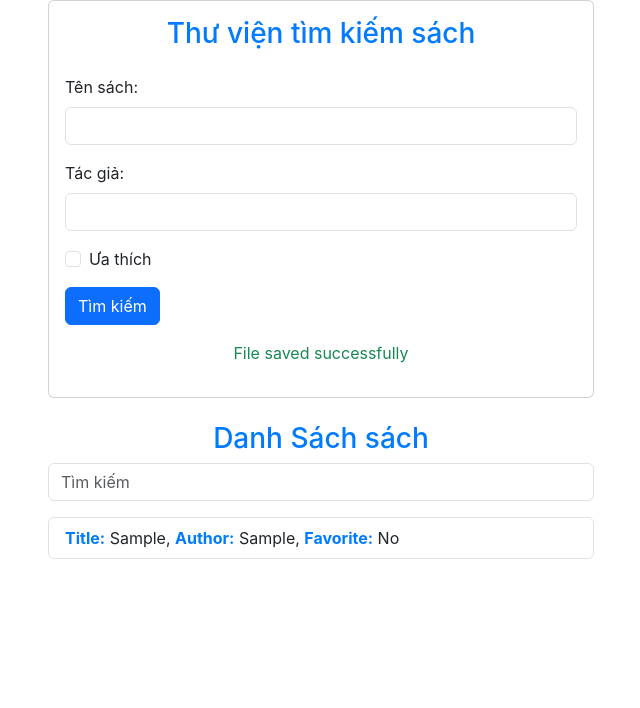
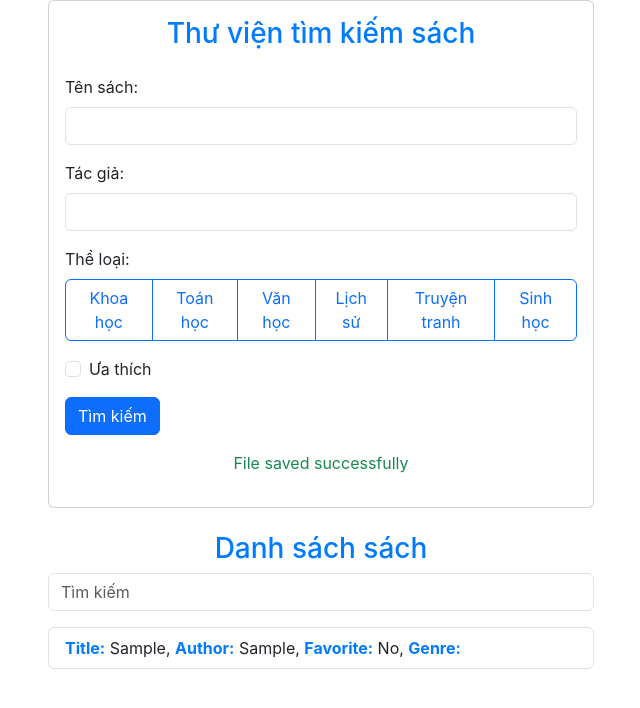
Before and after one commit to viethieu200698/T2311E_ExamReact, a React (Create React App) app: page / in a window 1280 px wide. Both pictures are taken after typing "Sample", "Sample" into the empty fields and a click on the button "Tìm kiếm". Shown: the top 708 px of the page, without its empty margins (319-959 px from the left). Built offline with nearby package versions, Linux system fonts and the light colour scheme.

Commit message:
hieu exam

```diff
--- a/src/App.js
+++ b/src/App.js
@@ -8,6 +8,8 @@ const AddInformationForm = () => {
   const [books, setBooks] = useState([]);
   const [searchTerm, setSearchTerm] = useState('');
   const [searchResults, setSearchResults] = useState([]);
+  const [selectedGenre, setSelectedGenre] = useState('');
+  const [genres] = useState(['Khoa học', 'Toán học', 'Văn học', 'Lịch sử','Truyện tranh','Sinh học']);
 
   useEffect(() => {
     const results = books.filter(book =>
@@ -16,19 +18,33 @@ const AddInformationForm = () => {
     setSearchResults(results);
   }, [searchTerm, books]);
 
+  const handleGenreClick = (genre) => {
+    setSelectedGenre(genre);
+    setSearchTerm('');
+  };
+
   const handleSubmit = (e) => {
     e.preventDefault();
+
+    // Perform form validation here
+
+    // Save data to JSON file
     try {
+      // Make HTTP request to save data
+      // Display success message
       setSuccessMessage('File saved successfully');
-      const newBook = { title: title, author: author, favorite: favorite };
+
+      // Add the new book to the list of books
+      const newBook = { title: title, author: author, favorite: favorite, genre: selectedGenre };
       setBooks([...books, newBook]);
 
-
+      // Reset form fields
       setTitle('');
       setAuthor('');
       setFavorite(false);
+      setSelectedGenre('');
     } catch (error) {
-
+      // Handle error
     }
   };
 
@@ -48,6 +64,21 @@ const AddInformationForm = () => {
                   <label htmlFor="author" className="form-label">Tác giả:</label>
                   <input type="text" id="author" className="form-control" value={author} onChange={(e) => setAuthor(e.target.value)} required />
                 </div>
+                <div className="mb-3">
+                  <label htmlFor="genre" className="form-label">Thể loại:</label>
+                  <div className="btn-group d-flex">
+                    {genres.map((genre, index) => (
+                      <button
+                        key={index}
+                        type="button"
+                        className={`btn btn-outline-primary ${selectedGenre === genre ? 'active' : ''}`}
+                        onClick={() => handleGenreClick(genre)}
+                      >
+                        {genre}
+                      </button>
+                    ))}
+                  </div>
+                </div>
                 <div className="mb-3 form-check">
                   <input type="checkbox" id="favorite" className="form-check-input" checked={favorite} onChange={(e) => setFavorite(e.target.checked)} />
                   <label htmlFor="favorite" className="form-check-label">Ưa thích</label>
@@ -61,7 +92,7 @@ const AddInformationForm = () => {
       </div>
       <div className="row mt-4">
         <div className="col-md-6 offset-md-3">
-          <h3 className="text-center" style={{ color: '#007bff' }}>Danh Sách sách</h3>
+          <h3 className="text-center" style={{ color: '#007bff' }}>Danh sách sách</h3>
           <input
             type="text"
             className="form-control mb-3"
@@ -72,7 +103,7 @@ const AddInformationForm = () => {
           <ul className="list-group">
             {searchResults.map((book, index) => (
               <li key={index} className="list-group-item">
-                <strong style={{ color: '#007bff' }}>Title:</strong> {book.title}, <strong style={{ color: '#007bff' }}>Author:</strong> {book.author}, <strong style={{ color: '#007bff' }}>Favorite:</strong> {book.favorite ? 'Yes' : 'No'}
+                <strong style={{ color: '#007bff' }}>Title:</strong> {book.title}, <strong style={{ color: '#007bff' }}>Author:</strong> {book.author}, <strong style={{ color: '#007bff' }}>Favorite:</strong> {book.favorite ? 'Yes' : 'No'}, <strong style={{ color: '#007bff' }}>Genre:</strong> {book.genre}
               </li>
             ))}
           </ul>
```
